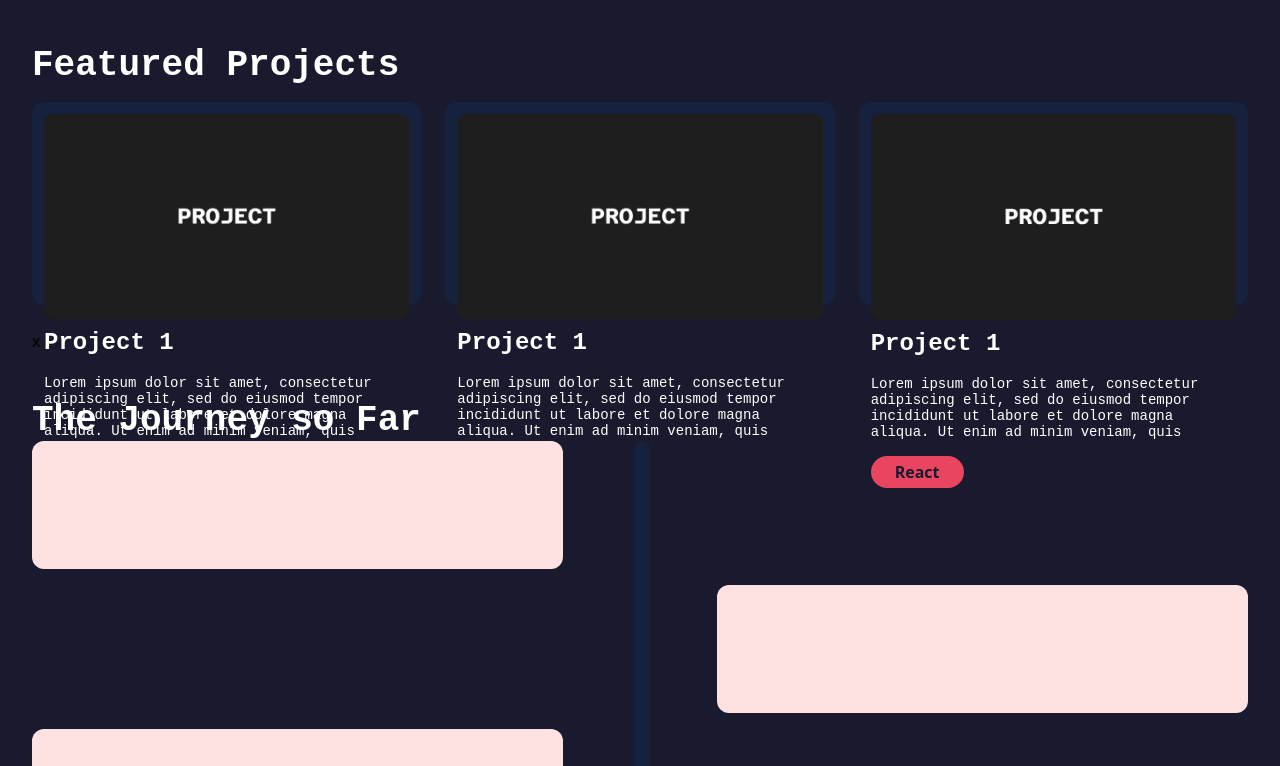
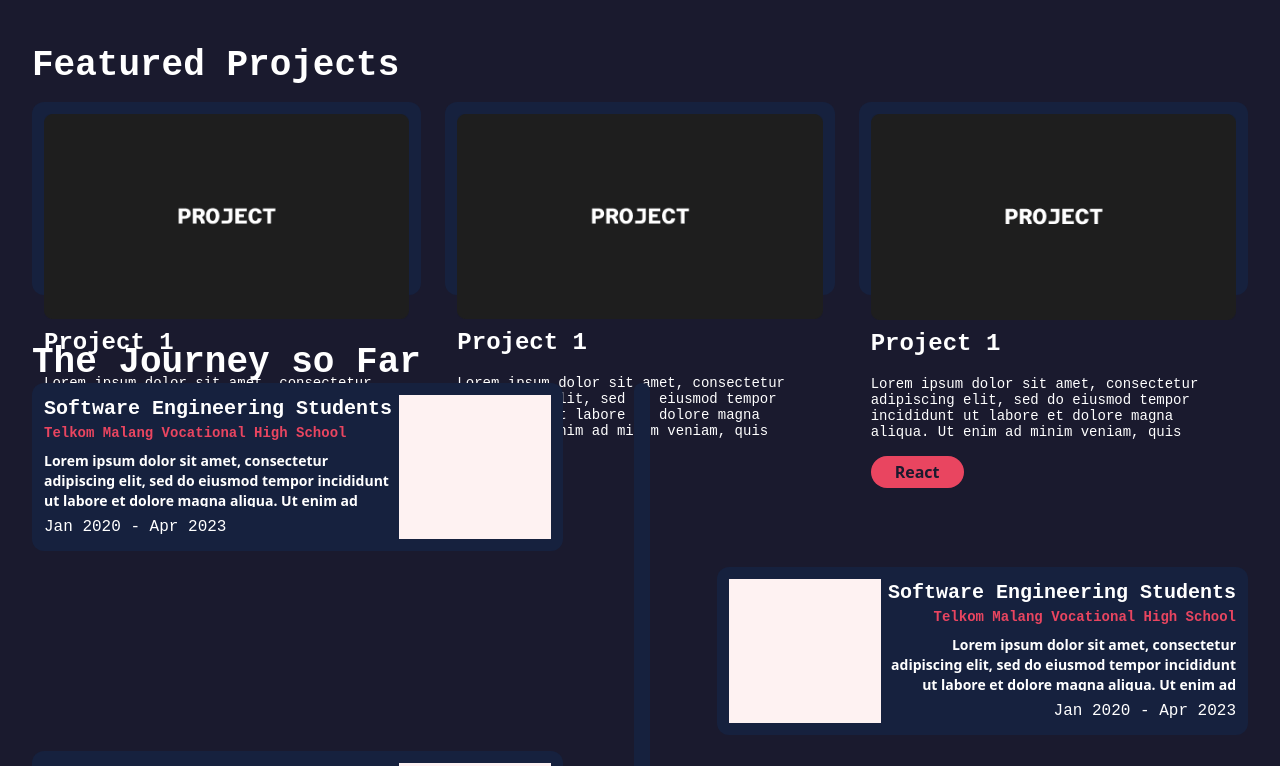
Before and after one commit to RazaqFarhanR/rarea-repo, a React (Vite) app: page / in a window 1280 px wide. Shown: the part 714-1480 px from the top of the page. Built offline with nearby package versions, Linux system fonts and the light colour scheme; a web font is replaced by a local one.

Commit message:
wip: journey section

```diff
--- a/src/pages/Home.tsx
+++ b/src/pages/Home.tsx
@@ -20,7 +20,7 @@ function App() {
       const descriptionHeight = descriptionRef.current?.offsetHeight || 0;
       const tagHeight = tagRef.current?.offsetHeight || 0;
 
-      const total = imgHeight + titleHeight + descriptionHeight + tagHeight + 75;
+      const total = imgHeight + titleHeight + descriptionHeight + tagHeight + 65;
       setTotalHeight(total);
 
       console.log("Image Height:", imgHeight);
@@ -158,7 +158,6 @@ function App() {
                 </div>
               </div>
             </div>
-            x
           </div>
         </div>
 
@@ -171,9 +170,18 @@ function App() {
                 if (i%2!=0) {
                   rows.push(
                     <div className="z-10 relative flex justify-end">
-                      <div className="w-[56%] h-32 flex justify-end">
-                        <div className="bg-red-100 w-[78%] h-full rounded-xl">
-
+                      <div className="w-[56%] flex justify-end">
+                        <div className="bg-[#16213E] w-[78%] h-full rounded-xl flex flex-row-reverse p-3 justify-between">
+                          <div className="text-right w-[70%]">
+                            <h1 className="text-white font-azaret text-xl font-bold">Software Engineering Students</h1>
+                            <h2 className="font-azaret text-sm font-bold text-[#E94560]">Telkom Malang Vocational High School</h2>
+                            <div className="text-sm text-white font-semibold my-2 text-ellipsis h-14 overflow-hidden ">
+                              <p>Lorem ipsum dolor sit amet, consectetur adipiscing elit, sed do eiusmod tempor incididunt ut labore et dolore magna aliqua. Ut enim ad minim veniam, quis nostrud exercitation ullamco laboris nisi ut aliquip ex ea commodo consequat. Duis aute irure dolor in reprehenderit in voluptate velit esse cillum dolore eu fugiat nulla pariatur. Excepteur sint occaecat cupidatat non proident, sunt in culpa qui officia deserunt mollit anim id est laborum.</p>
+                            </div>
+                            <p className="text-white font-azaret">Jan 2020 - Apr 2023</p>
+                          </div>
+                          <div className="w-[30%] bg-red-50">
+                          </div>
                         </div>
                       </div>
                     </div>
@@ -181,9 +189,18 @@ function App() {
                 } else {
                   rows.push(
                     <div className="z-10 relative flex justify-start">
-                      <div className="w-[56%] h-32 flex justify-start">
-                        <div className="bg-red-100 w-[78%] h-full rounded-xl">
-
+                      <div className="w-[56%] flex justify-start">
+                        <div className="bg-[#16213E] w-[78%] h-full rounded-xl flex p-3 justify-between">
+                          <div className="w-[70%]">
+                            <h1 className="text-white font-azaret text-xl font-bold">Software Engineering Students</h1>
+                            <h2 className="font-azaret text-sm font-bold text-[#E94560]">Telkom Malang Vocational High School</h2>
+                            <div className="text-sm text-white font-semibold my-2 text-ellipsis h-14 overflow-hidden ">
+                              <p>Lorem ipsum dolor sit amet, consectetur adipiscing elit, sed do eiusmod tempor incididunt ut labore et dolore magna aliqua. Ut enim ad minim veniam, quis nostrud exercitation ullamco laboris nisi ut aliquip ex ea commodo consequat. Duis aute irure dolor in reprehenderit in voluptate velit esse cillum dolore eu fugiat nulla pariatur. Excepteur sint occaecat cupidatat non proident, sunt in culpa qui officia deserunt mollit anim id est laborum.</p>
+                            </div>
+                            <p className="text-white font-azaret">Jan 2020 - Apr 2023</p>
+                          </div>
+                          <div className="w-[30%] bg-red-50">
+                          </div>
                         </div>
                       </div>
                     </div>
```
